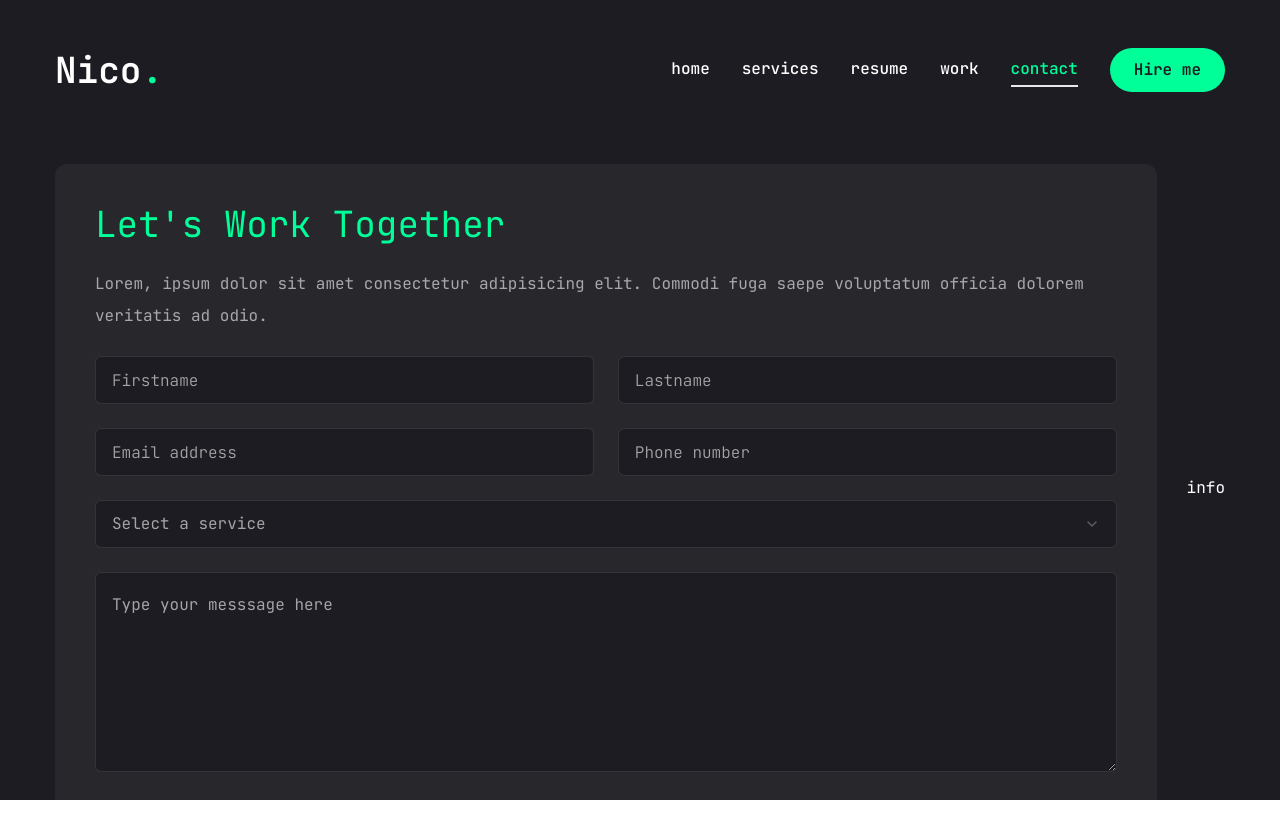
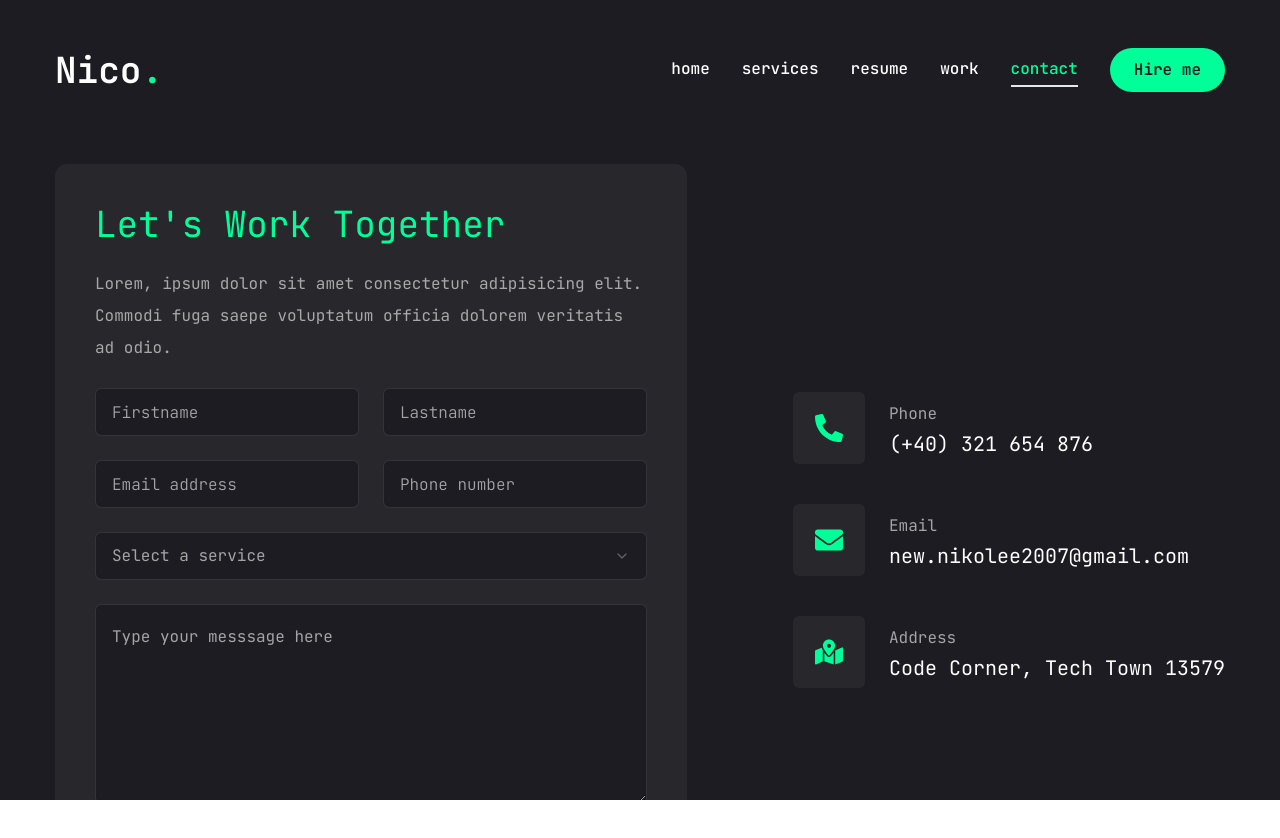
Before and after one commit to Nico-LeeNH/portfolioweb, a Next.js app: page /contact in a window 1280 px wide. Shown: the top 838 px of the page. Built offline with nearby package versions, Linux system fonts and the light colour scheme.

Commit message:
work page done

```diff
--- a/app/contact/page.jsx
+++ b/app/contact/page.jsx
@@ -39,7 +39,7 @@
       <div className="container mx-auto">
         <div className="flex flex-col xl:flex-row gap-[30px]">
           {/*form*/}
-          <div className="xl:h-[54%] order-2 xl:order-none">
+          <div className="xl:w-[54%] order-2 xl:order-none">
             <form className="flex flex-col gap-6 p-10 bg-[#27272c] rounded-xl">
               <h3 className="text-4xl text-accent"> Let's Work Together</h3>
               <p className="text-white/60">
@@ -71,11 +71,29 @@
                 className= "h-[200px]"
                 placeholder="Type your messsage here"
               />
+              {/*btn*/}
+              <Button size="md" className="max-w-40">
+                Send Message
+              </Button>
             </form>
           </div>
           {/*info*/}
           <div className="flex-1 flex items-center xl:justify-end order-1 xl:order-none mb-8 xl:mb-0">
-            info
+            <ul className="flex flex-col gap-10">
+              {info.map((item, index)=> {
+                return(
+                <li key={index} className="flex items-center gap-6">
+                  <div className="w-[52px] h-[52px] xl:w-[72px] xl:h-[72px] bg-[#27272c] text-accent rounded-md flex items-center justify-center">
+                    <div className="text-[28px]">{item.icon}</div>
+                  </div>
+                  <div>
+                    <p className="text-white/60">{item.title}</p>
+                    <h3 className="text-xl">{item.description}</h3>
+                  </div>
+                </li>
+              )
+              })}
+            </ul>
           </div>
         </div>
       </div>
```
